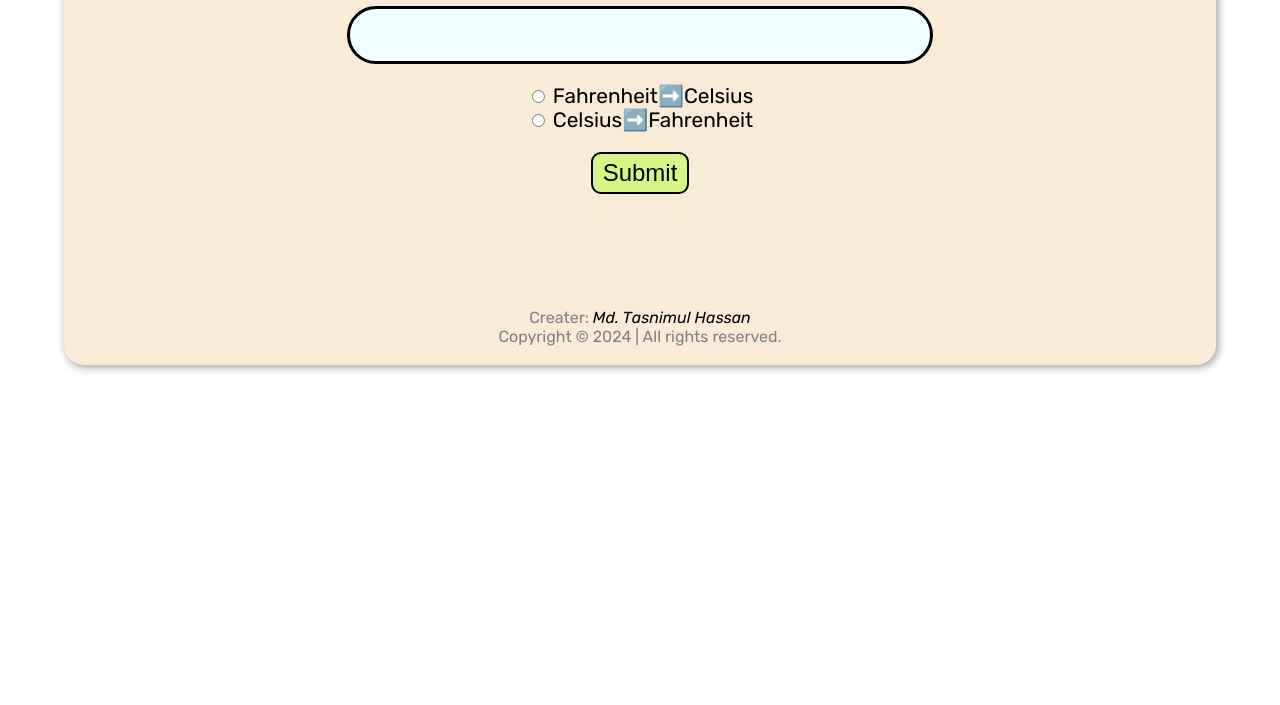
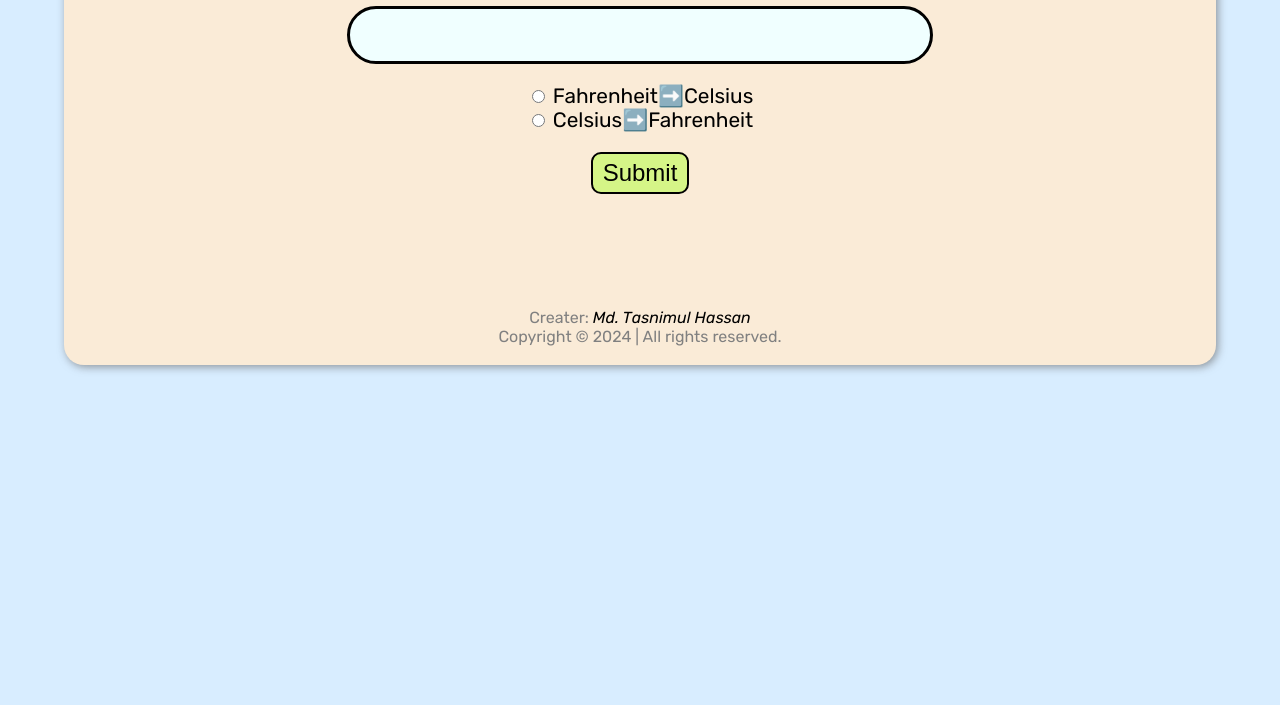
Before and after one commit to hassan-tasnimul/converter, a plain HTML site: page index.html in a window 1280 px wide. Shown: the part 95-800 px from the top of the page. Drawn offline with Linux system fonts and the light colour scheme.

Commit message:
Add files via upload

```diff
--- a/style.css
+++ b/style.css
@@ -1,4 +1,9 @@
 @import url('https://fonts.googleapis.com/css2?family=Rubik:ital,wght@0,300..900;1,300..900&display=swap');
+
+body{
+    background-color: rgb(216, 237, 255);
+}
+
 .container{
     font-family: "Rubik", sans-serif;
     font-optical-sizing: auto;
```
